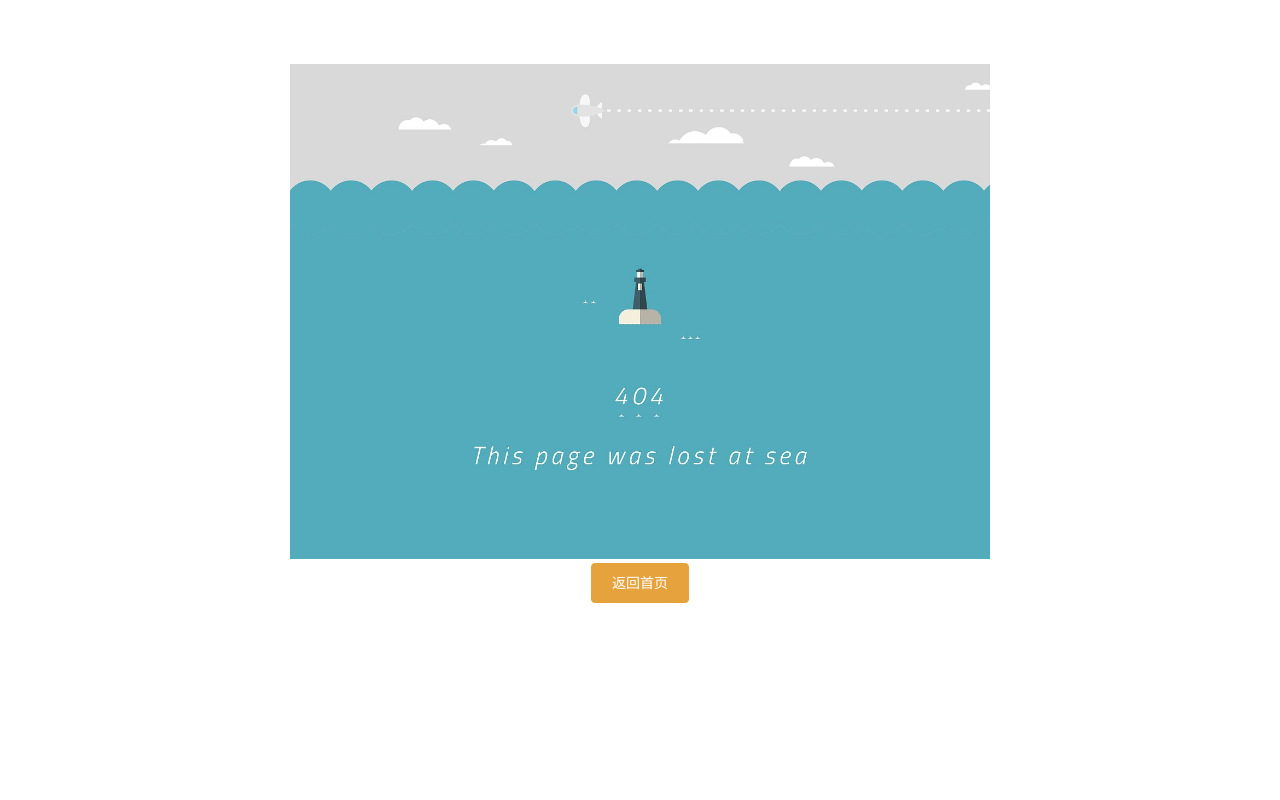
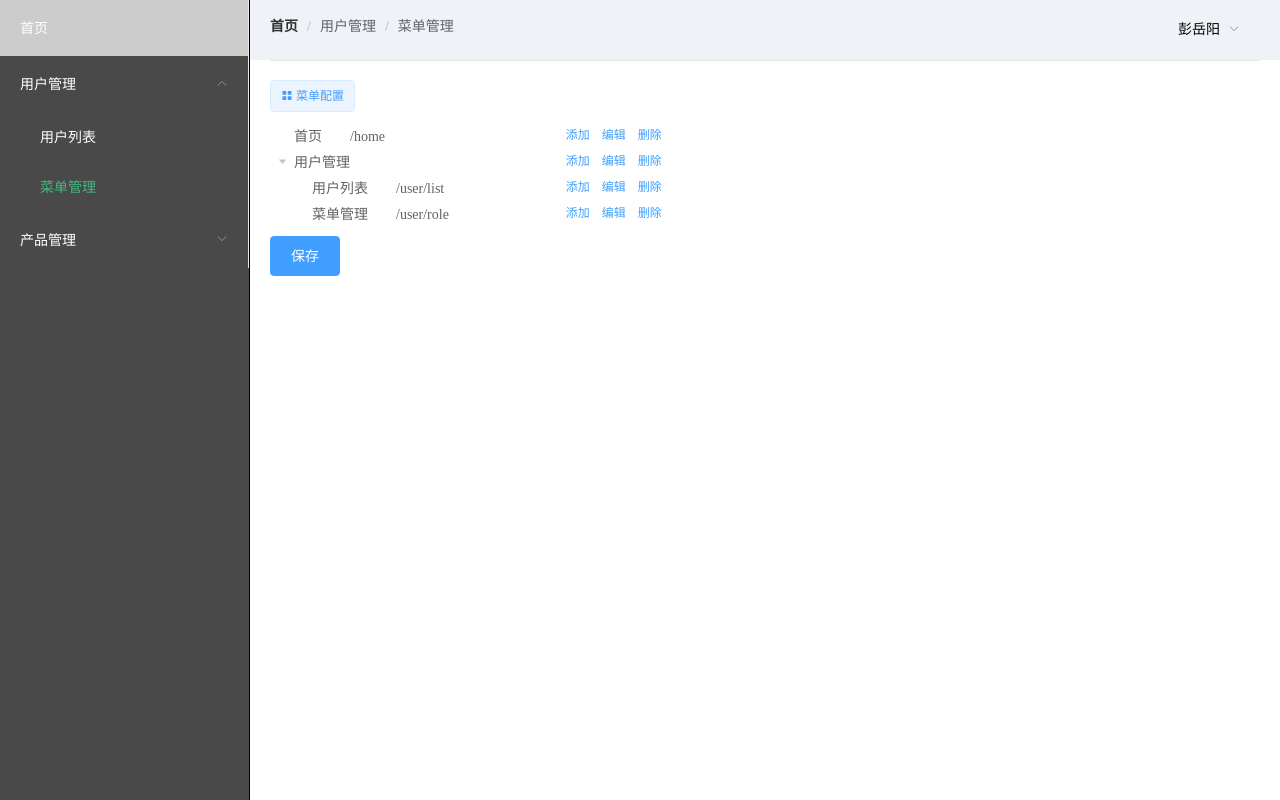
Before and after one commit to zxyzb/eam, a Vue app: page /user/menu in a window 1280 px wide. Before the commit this address led to /error/404. Built offline with nearby package versions, Linux system fonts and the light colour scheme; sample sign-in values are in the browser's storage.

Commit message:
添加面包屑

```diff
--- a/src/common/header.vue
+++ b/src/common/header.vue
@@ -5,10 +5,15 @@
 	  class="el-menu-demo"
 	  mode="horizontal"
 	  @select="handleSelect"
-	  background-color="#545c64"
-	  text-color="#fff"
+	  background-color="#eff2f7"
+	  text-color="#000"
 
-	  active-text-color="#ffd04b">
+	  active-text-color="#blue">
+		<el-breadcrumb separator="/" class="breadcrumb">
+			<el-breadcrumb-item :to="{ path: '/home' }" v-if="!($route.path =='/home')" >首页</el-breadcrumb-item>
+			<el-breadcrumb-item v-for="(item,index) in $route.meta.breadcrumb" :key="index">{{item}}</el-breadcrumb-item>
+		</el-breadcrumb>
+
 	  	<el-submenu index="1" class="right">
 	  		<template slot="title">彭岳阳</template>
     		<el-menu-item index="1-1" v-on:click='loginOut'>退出</el-menu-item>
@@ -82,4 +87,8 @@ export default {
 	.right{
 		float:right !important;
 	}
+	.breadcrumb{
+		position:absolute;
+		top:20px;
+	}
 </style>
--- a/src/common/layout.vue
+++ b/src/common/layout.vue
@@ -4,7 +4,7 @@
         <vSidenav></vSidenav>
     </el-aside>
     <el-container>
-            <el-header>
+            <el-header class="el-header">
                 <v-header v-once>
                 </v-header>
             </el-header>
@@ -37,4 +37,7 @@ export default {
 .el-container{
     height:100%;
 }
+.el-header{
+    background-color:#eff2f7
+}
 </style>
--- a/src/mock.js
+++ b/src/mock.js
@@ -53,14 +53,16 @@ const menuData = () =>{
                 path:'/user/list',
                 index:'2-1',
                 meta:{
-                    permission:['edit','delete']
+                    permission:['edit','delete'],
+                    breadcrumb:['用户管理','用户列表']
                 }
             },{
                 title:'菜单管理',
-                path:'/user/role',
+                path:'/user/menu',
                 index:'2-2',
                 meta:{
-                    permission:[]
+                    permission:[],
+                    breadcrumb:['用户管理','菜单管理']
                 }
             }]
         },{
@@ -71,19 +73,16 @@ const menuData = () =>{
                 path:'/order/list',
                 index:'3-1',
                 meta:{
-                    permission:[]
-                },
-                child:[{
-                    title:'订单列表',
-                    path:'/order/list',
-                    index:'3-1-1',
-                }]
+                    permission:[],
+                    breadcrumb:['产品管理','订单列表']
+                }
             },{
                 title:'数据统计',
                 path:'/manage/echarts',
                 index:'3-2',
                 meta:{
-                    permission:[]
+                    permission:[],
+                    breadcrumb:['产品管理','数据统计']
                 }
             }]
         }]
--- a/src/pages/user/role.vue
+++ b/src/pages/user/menu.vue
@@ -11,30 +11,6 @@
 			  default-expand-all
 			  :expand-on-click-node="false"
 			  :render-content="renderContent">
-
-				<span class="custom-tree-node" slot-scope="{ node, data }">
-			        <span>{{ node.label }}</span>
-			        <span>
-			          <el-button
-			            type="text"
-			            size="mini"
-			            @click="append">
-			            添加
-			          </el-button>
-			          <el-button
-			            type="text"
-			            size="mini"
-			            @click="dialogFormVisible">
-			            编辑
-			          </el-button>
-			          <el-button
-			            type="text"
-			            size="mini"
-			            @click="remove">
-			            删除
-			          </el-button>
-			        </span>
-		      	</span>
 			</el-tree>
 			<div class="divider hidden"></div>
 			<el-button type="primary">保存</el-button>
@@ -42,17 +18,41 @@
 
 		<!--菜单编辑dialog -->
 		<el-dialog title="菜单编辑" :visible.sync="dialogFormVisible" :close-on-click-modal = false>
-			<el-form :model="form" label-width="80px" size="small" :rules="formRules" ref="form">
+			<el-form :model="editForm" label-width="100px" size="medium" :rules="formRules" ref="editForm">
 				<el-form-item label="名称" prop="label">
-				    <el-input v-model="form.label"></el-input>
+					<el-col :span="20">
+				    	<el-input v-model="editForm.label"></el-input>
+				    </el-col>
 			 	</el-form-item>
 			 	<el-form-item label="链接" v-if="parentNode" prop="url">
-				    <el-input v-model="form.url"></el-input>
+			 		<el-col :span="20">
+				    	<el-input v-model="editForm.url"></el-input>
+				    </el-col>
 			 	</el-form-item>
-			 	 <el-form-item>
-				    <el-button type="primary" @click="submitForm('form')">立即创建</el-button>
+
+				<el-form-item
+					v-if="parentNode"
+				    v-for="(domain, index) in editForm.domains"
+				    :label="'按钮权限名'"
+				    :key="domain.key"
+				    :prop="'domains.' + index + '.value'"
+				    :rules="{
+				      required: true, message: '权限按钮名不能为空', trigger: 'blur'
+				    }"
+				  >
+				  	<el-col :span="20">
+				    	<el-input v-model="domain.value"></el-input>
+			    	</el-col>
+			    	<el-col :span="4">
+				    	<el-button @click.prevent="removeDomain(domain)">删除</el-button>
+				    </el-col>
+			  	</el-form-item>
+
+			 	<el-form-item>
+				    <el-button type="primary" @click="submitForm('editForm')">立即创建</el-button>
+				    <el-button @click="addDomain" v-if="parentNode">新增按钮权限</el-button>
 				    <el-button @click="dialogFormVisible = false">取消</el-button>
-			  </el-form-item>
+			  	</el-form-item>
 			</el-form>
 		</el-dialog>
 	</el-row>
@@ -92,9 +92,10 @@
 	          children: 'children',
 	          label: 'label'
 	        },
-	        form:{
+	        editForm:{
 	      		label:'',
-	      		url:''
+	      		url:'',
+	      		domains:[]
 	      	},
 	      	formRules:{
 	      		label:[{ validator:checkAge , trigger: 'blur' }],
@@ -123,14 +124,28 @@
 	        data.children.push(newChild);
 	    },
 	    edit(node,data){
+	    	this.editForm.domains = [];
 			this.dialogFormVisible = true
 			if(node.childNodes.length == 0){
 				this.parentNode = true;
 			}else{
 				this.parentNode = false;
 			}
-			this.form = data
+			//this.editForm = data
 	    },
+
+  		addDomain(){
+  			this.editForm.domains.push({
+  				value: '',
+          		key: Date.now()
+  			})
+  		},
+  		removeDomain(item) {
+	        var index = this.editForm.domains.indexOf(item)
+	        if (index !== -1) {
+	          this.editForm.domains.splice(index, 1)
+	        }
+      	},
 
 	  	remove(node, data) {
 	        const parent = node.parent;
--- a/src/pages/user/user.vue
+++ b/src/pages/user/user.vue
@@ -2,13 +2,13 @@
 	<div v-loading="loading">
 		<el-form class="demo-form-inline search-background" label-position="top" label-width="70px" :model="searchForm" :inline="true" size="small">
 			<el-form-item label="名称">
-				<el-input v-model="searchForm.name"></el-input>
+				<el-input v-model.trim="searchForm.name"></el-input>
 			</el-form-item>
 			<el-form-item label="日期">
 				<el-date-picker type="date" v-model="searchForm.date"></el-date-picker>
 			</el-form-item>
 			<el-form-item label="地址">
-				<el-input v-model="searchForm.address"></el-input>
+				<el-input v-model.trim="searchForm.address"></el-input>
 			</el-form-item>
 			<el-row>
 				<el-form-item>
--- a/src/pages/user/userEdit.vue
+++ /dev/null
@@ -1,14 +0,0 @@
-<template>
-	<div>这是编辑页面</div>
-
-</template>
-
-<script>
-	export default{
-		data (){
-			return {
-
-			}
-		}
-	}
-</script>
--- a/src/router/async.js
+++ b/src/router/async.js
@@ -1,7 +1,7 @@
 
 import Home from '@/pages/home'
 import layout from '@/common/layout'
-import role from '@/pages/user/role'
+import menu from '@/pages/user/menu'
 import user from '@/pages/user/user'
 import userEdit from '@/pages/user/userEdit'
 import echart from '@/pages/manage/echart'
@@ -17,7 +17,7 @@ const asyncRouter = [
             permission:[]
         }
 	},{
-		path: '/user/role',component: role,
+		path: '/user/menu',component: menu,
 		meta:{
             permission:[]
         },
--- a/src/router/index.js
+++ b/src/router/index.js
@@ -21,7 +21,8 @@ const routes = [{
 	path: '/defaultLayout',
     component: r => require.ensure([], () => r(require('@/common/layout')), 'layout'),
     meta:{
-        permission:[]
+        permission:[],
+        breadcrumb :[]
     },
     // 需要进行用户登录验证
     children: [{
@@ -77,6 +78,7 @@ function routerMatch(permission, asyncRouter){
                 asyncRouter.find(function(s){
                     if(s.path == path){
                         s.meta.permission = item.meta.permission
+                        s.meta.breadcrumb = item.meta.breadcrumb
                         routers.children.push(s)
                         return
                     }
```
